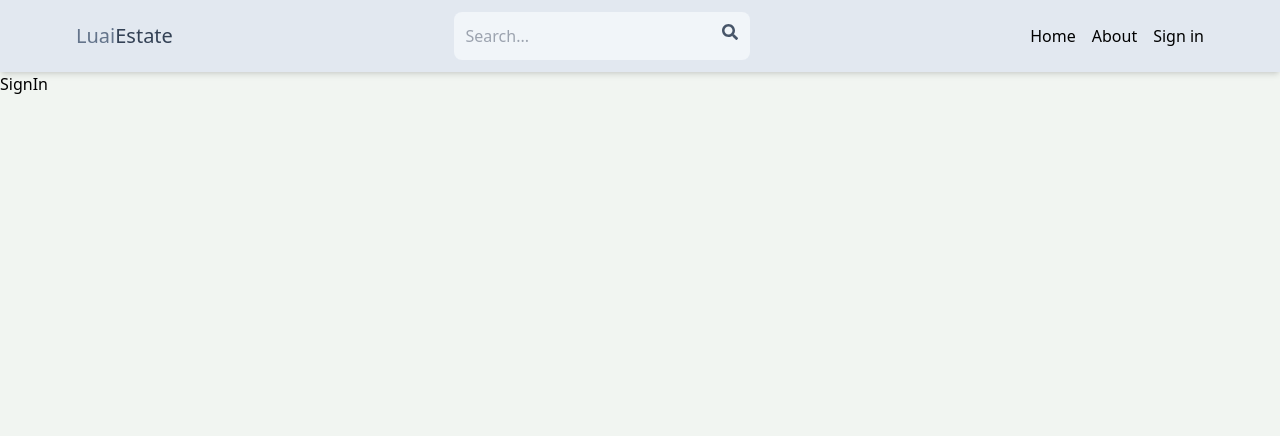
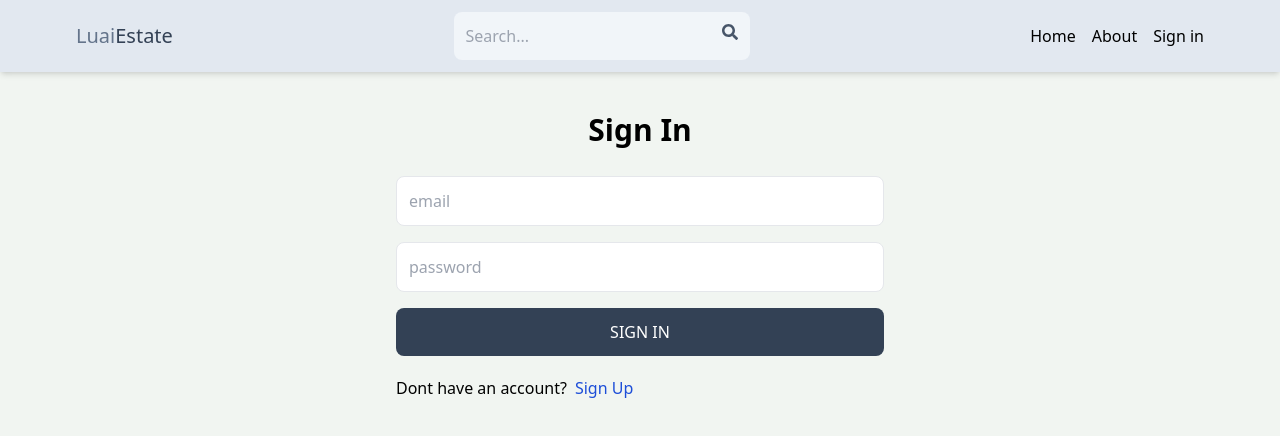
Before and after one commit to LuaiObaid/RealEstateMarket, a React (Vite) app in the folder client/: page /sign-in in a window 1280 px wide. Shown: the top 436 px of the page. Built offline with nearby package versions, Linux system fonts and the light colour scheme.

Commit message:
complete signin

```diff
--- a/client/src/pages/SignIn.jsx
+++ b/client/src/pages/SignIn.jsx
@@ -1,7 +1,66 @@
-import React from 'react'
+import React, { useState } from 'react'
+import { Link , useNavigate} from 'react-router-dom'
 
 export default function SignIn() {
+  const [formData, setFormData] = useState({})
+  const [error, setError] = useState(null);
+  const[loading, setLoading] = useState(false)
+  const navigate = useNavigate()
+  const handleChange = (e)=>{
+      setFormData({
+        ...formData,
+        [e.target.id]:e.target.value
+      })
+  }
+  const handelSubmit = async (e)=>{
+    e.preventDefault();
+    try {
+      setLoading(true)
+      const res = await fetch('/api/auth/signin', {
+        method: 'POST',
+        headers:{
+          'Content-Type':'application/json',
+        },
+        body:JSON.stringify(formData),
+      });
+      const data = await res.json();
+      if(data.success === false){
+        setError(data.message);
+        setLoading(false)
+        return
+      }
+      setLoading(false)
+      setError(null)
+      navigate('/')
+    } catch (error) {
+      setLoading(false)
+      setError(data.message);
+
+
+    }
+
+    console.log(data)
+
+  }
+  console.log(formData)
   return (
-    <div>SignIn</div>
+    <div className='p-3 max-w-lg mx-auto'>
+      <h1 className='text-3xl text-center font-semibold my-7'>Sign In</h1>
+      <form className='flex flex-col gap-4 ' onSubmit={handelSubmit}>
+        <input type="email" placeholder='email'
+        className='border p-3 rounded-lg' id='email' onChange={handleChange}/>
+        <input type="password" placeholder='password'
+        className='border p-3 rounded-lg' id='password'onChange={handleChange} />
+        <button className='bg-slate-700 text-white p-3 rounded-lg uppercase
+         hover:opacity-95 disabled:opacity-80' disabled={loading}>{loading ? 'loading..':'Sign in'}</button>
+      </form>
+      <div className='flex gap-2 mt-5'>
+        <p>Dont have an account?</p>
+        <Link to={"/sign-up"}>
+          <span className='text-blue-700'>Sign Up</span>
+        </Link>
+      </div>
+      {error && <p className='text-red-500 mt-5'>{error}</p>}
+    </div>
   )
 }
```
